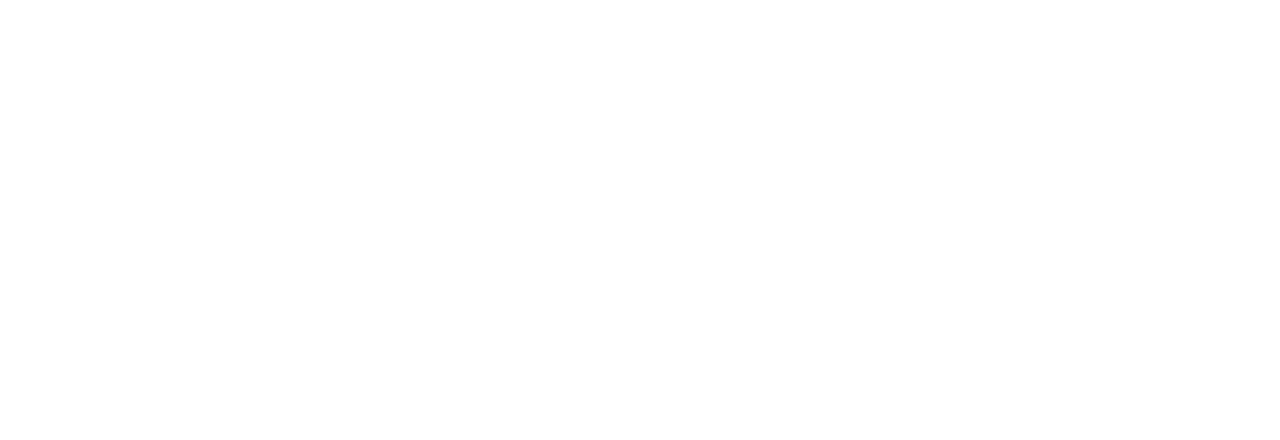
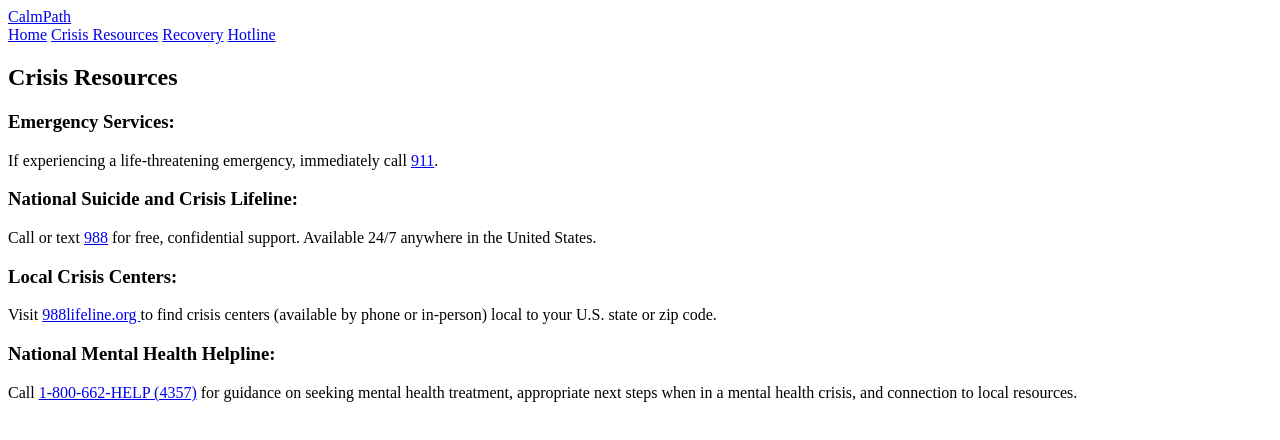
Before and after one commit to kitlevy/calmpath, a plain HTML site: page resources.html in a window 1280 px wide. Drawn offline with Linux system fonts and the light colour scheme.

Commit message:
outlines for info and resources pages

```diff
--- a/resources.html
+++ b/resources.html
@@ -1,2 +1,62 @@
-<html>
+<!DOCTYPE html>
+<html lang="en">
+<head>
+    <meta charset="UTF-8" />
+    <meta name="viewport" content="width=device-width, initial-scale=1.0" />
+    <title>CalmPath – Crisis Resources</title>
+</head>
+<body>
+    <header>
+        <nav>
+            <div class="nav-left">
+                <a href="#" class="logo">CalmPath</a>
+            </div>
+            <div class="nav-right">
+                <a href="index.html">Home</a>
+                <a href="resources.html">Crisis Resources</a>
+                <a href="recovery.html">Recovery</a>
+                <a href="tel:+988" class="hotline-button">Hotline</a>
+            </div>
+        </nav>
+    </header>
+    <main>
+        <section class="crisis-resources">
+            <h1>Crisis Resources</h1>
+            <div class="resource-item">
+                <h3>Emergency Services:</h3>
+                <p>
+                    If experiencing a life-threatening emergency, immediately call
+                    <a href="tel:911">911</a>.
+                </p>
+            </div>
+            <div class="resource-item">
+                <h3>National Suicide and Crisis Lifeline:</h3>
+                <p>
+                    Call or text
+                    <a href="tel:988">988</a>
+                    for free, confidential support. Available 24/7 anywhere in the United States.
+                </p>
+            </div>
+            <div class="resource-item">
+                <h3>Local Crisis Centers:</h3>
+                <p>
+                    Visit
+                    <a href="https://988lifeline.org" target="_blank" rel="noopener">
+                        988lifeline.org
+                    </a>
+                    to find crisis centers (available by phone or in-person) local to your U.S. state or zip code.
+                </p>
+            </div>
+            <div class="resource-item">
+                <h3>National Mental Health Helpline:</h3>
+                <p>
+                    Call
+                    <a href="tel:18006624357">1-800-662-HELP (4357)</a>
+                    for guidance on seeking mental health treatment, appropriate next steps when in a mental health crisis,
+                    and connection to local resources.
+                </p>
+            </div>
+        </section>
+    </main>
+</body>
 </html>
```
Also changed, not shown: info.html (+61 -1 lines), 2 other files.
